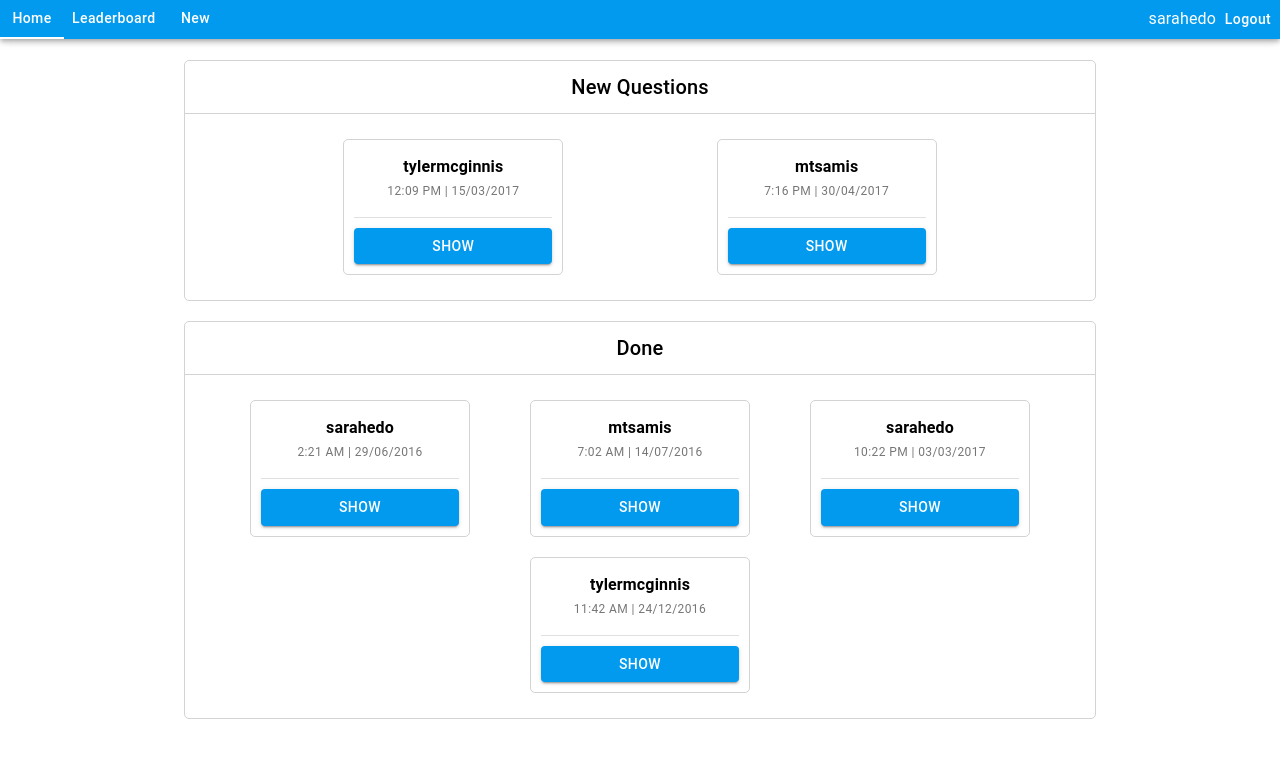
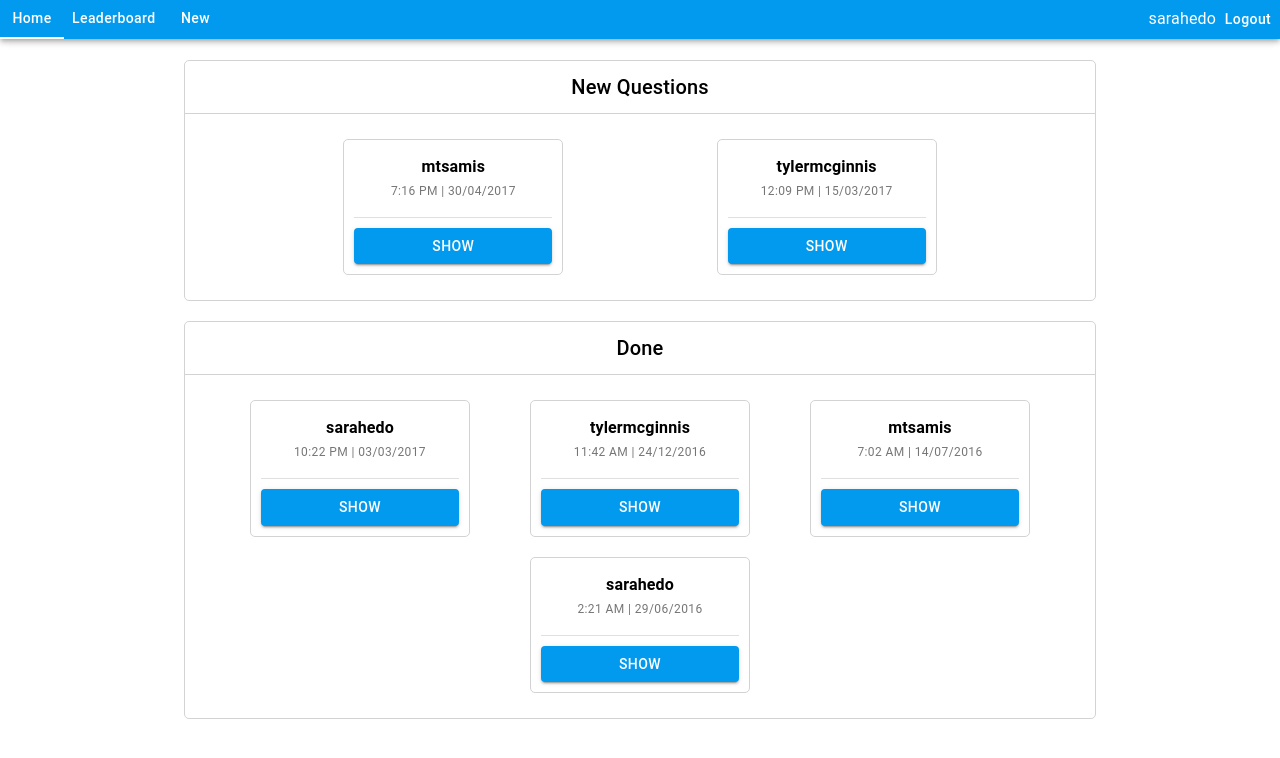
Before and after one commit to shubhamjindal30/employee-polls, a React (Create React App) app: page / in a window 1280 px wide. Both pictures are taken after a click on the button "SIGN IN". Shown: the top 758 px of the page. Built offline with nearby package versions, Linux system fonts and the light colour scheme.

Commit message:
feat: sort questions by time

```diff
--- a/src/components/Questions.tsx
+++ b/src/components/Questions.tsx
@@ -18,14 +18,11 @@ const Questions: React.FunctionComponent<QuestionsProps> = ({ title, questions }
       <Grid className={classes.headingContainer} item>
         <Typography variant="h6">{title}</Typography>
       </Grid>
-      <Grid
-        className={classes.questionContainer}
-        item
-        container
-        justifyContent="space-evenly"
-      >
-        {questions.map((question) => (
-          <Grid key={question.id} className={classes.questionCard} item  sm={3}>
+      <Grid className={classes.questionContainer} item container justifyContent="space-evenly">
+        {questions
+          .sort((x, y) => y.timestamp - x.timestamp)
+          .map((question) => (
+            <Grid key={question.id} className={classes.questionCard} item sm={3}>
               <Typography className={classes.authorText} variant="body1">
                 {question.author}
               </Typography>
```
Lines whose indentation alone changed are shown as unchanged.
